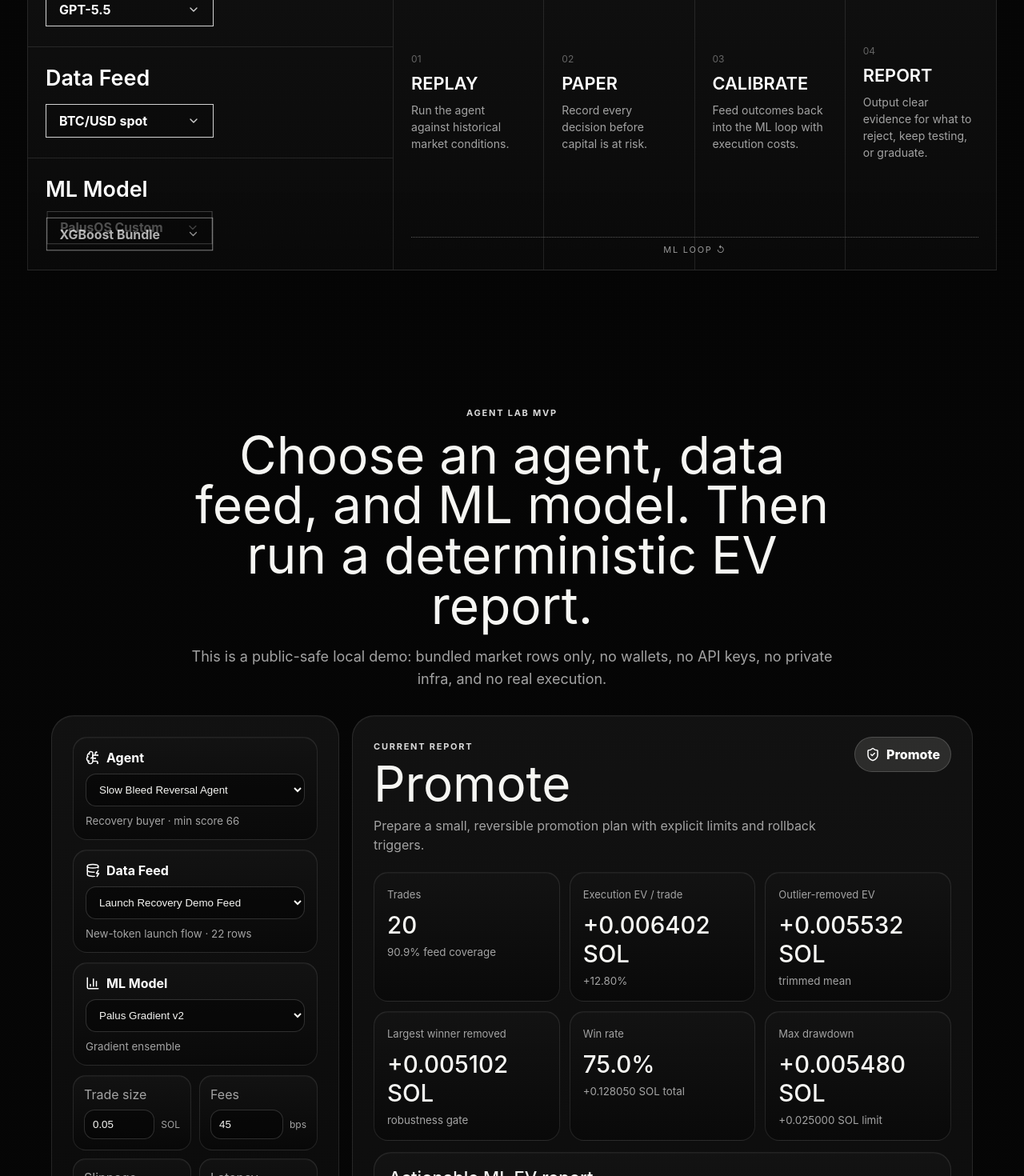
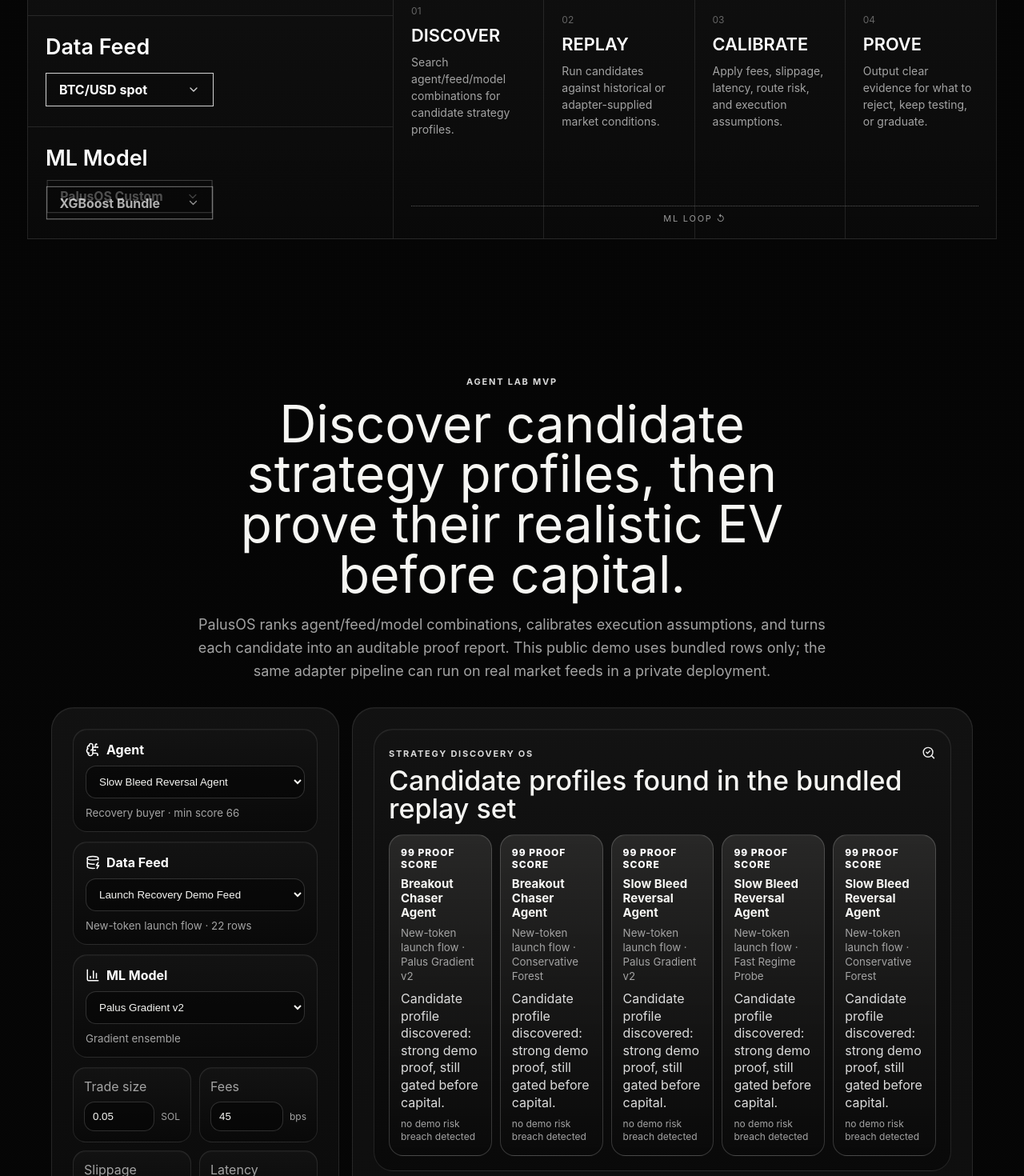
Before and after one commit to jasonheron/palusos, a React (Vite) app: page / in a window 1280 px wide. Shown: the part 1300-2770 px from the top of the page at 80% size. Built offline with nearby package versions, Linux system fonts and the light colour scheme.

Commit message:
Reframe PalusOS as discovery proof engine

```diff
--- a/src/App.tsx
+++ b/src/App.tsx
@@ -7,7 +7,7 @@
 import './styles/palusos-hero.css';
 
 const copy = {
-  tagline: 'The learning layer for agentic trading agents',
+  tagline: 'Discovery + proof for autonomous trading agents',
 };
 
 function App() {
@@ -54,7 +54,7 @@
           <span className="eyebrow">Current verdict</span>
           <strong>Keep Testing</strong>
         </div>
-        <p>Promising candidate. Not promoted until execution costs, robustness, and safety checks all pass.</p>
+        <p>Candidate profile discovered. Not promoted until realistic EV, execution calibration, robustness, and safety checks all pass.</p>
         <div className="hero-card__rows">
           <StatusRow icon={<BrainCircuit />} label="Replay + discovery" value="Pass" />
           <StatusRow icon={<LineChart />} label="Execution-adjusted EV" value="Watch" />
@@ -100,18 +100,18 @@
     { title: 'ML Model', options: ['PalusOS Custom', 'XGBoost Bundle', 'LSTM Regime Model', 'PalusOS Memes'] },
   ];
   const loop = [
-    { title: 'Replay', text: 'Run the agent against historical market conditions.' },
-    { title: 'Paper', text: 'Record every decision before capital is at risk.' },
-    { title: 'Calibrate', text: 'Feed outcomes back into the ML loop with execution costs.' },
-    { title: 'Report', text: 'Output clear evidence for what to reject, keep testing, or graduate.' },
+    { title: 'Discover', text: 'Search agent/feed/model combinations for candidate strategy profiles.' },
+    { title: 'Replay', text: 'Run candidates against historical or adapter-supplied market conditions.' },
+    { title: 'Calibrate', text: 'Apply fees, slippage, latency, route risk, and execution assumptions.' },
+    { title: 'Prove', text: 'Output clear evidence for what to reject, keep testing, or graduate.' },
   ];
 
   return (
     <section className="system-section" id="architecture">
       <div className="section-heading compact">
         <span className="eyebrow">What is PalusOS</span>
-        <h2>Autonomous trading agents are coming, but they need more than a wallet and a prompt.</h2>
-        <p>PalusOS is the learning layer for AI trading agents: a full ML lab, backtesting engine, quote-backed paper trader, and live-calibration system that helps agents discover strategies, test realistic EV, and build trading profiles before risking capital.</p>
+        <h2>PalusOS is the discovery and proof engine for autonomous trading agents.</h2>
+        <p>It searches for candidate trading profiles, tests them through replay and quote-backed paper trading, calibrates results against execution reality, and produces EV reports before capital is at risk.</p>
       </div>
 
       <div className="system-diagram" aria-label="PalusOS system diagram">
@@ -153,12 +153,12 @@
       <div className="section-heading compact">
         <span className="eyebrow">Composable by design</span>
         <h2>Plug in your market feed, strategy runner, gates, and reports.</h2>
-        <p>PalusOS is market-agnostic: connect the data source you trust, run the agent you want to evaluate, and get a decision backed by evidence.</p>
+        <p>PalusOS is data-adapter based. This repo ships bundled demo rows for safety, but replacing them with real market feeds makes the same discovery, evaluation, and proof pipeline operate on real inputs.</p>
       </div>
 
       <div className="module-grid">
-        <ModuleCard icon={<Layers3 />} title="Market adapters" items={marketAdapters.map((adapter) => `${adapter.name}: ${adapter.description}`)} />
-        <ModuleCard icon={<Bot />} title="Strategy runners" items={strategyRunners.map((runner) => `${runner.name}: ${runner.input}`)} />
+        <ModuleCard icon={<Layers3 />} title="Market adapters" items={[...marketAdapters.map((adapter) => `${adapter.name}: ${adapter.description}`), 'Swap bundled demo rows for real feeds in private deployments']} />
+        <ModuleCard icon={<Bot />} title="Strategy discovery" items={['Discover candidate profiles across agent/feed/model combinations', ...strategyRunners.map((runner) => `${runner.name}: ${runner.input}`)]} />
         <ModuleCard icon={<ShieldCheck />} title="Promotion gates" items={['Reject weak strategies before real capital', 'Require robust EV after outlier removal', 'Graduate only under explicit limits and rollback rules']} />
         <ModuleCard icon={<LockKeyhole />} title="Clean product package" items={['No private keys or .env files', 'Demo data only', 'Clear scope: evaluation and reporting infrastructure']} />
       </div>
@@ -196,9 +196,9 @@
   return (
     <section className="final-cta">
       <span className="eyebrow">Why now?</span>
-      <h2>Actionable ML EV reports, not a blackbox.</h2>
+      <h2>Prove before capital.</h2>
       <p>
-        In the words of your favourite LLM: "no more hand-waving, just real results". PalusOS gives teams a repeatable way to evaluate agents against real data, realistic execution assumptions, and clear safety gates.
+        PalusOS gives teams a repeatable way to discover candidate strategy profiles, evaluate them against adapter-backed data, calibrate execution assumptions, and produce clear evidence without claiming live profitability.
       </p>
       <a className="button primary" href="#agent-lab">Run the Agent Lab <ArrowRight size={18} /></a>
     </section>
--- a/src/components/AgentDashboard.tsx
+++ b/src/components/AgentDashboard.tsx
@@ -19,10 +19,10 @@
     <section className="dashboard-section" id="demo">
       <div className="section-heading">
         <span className="eyebrow">Decision reports</span>
-        <h2>Actionable ML EV reports, not a blackbox.</h2>
+        <h2>Proof reports, not black boxes.</h2>
         <p>
-          Following the same path as industrial quants: ingest market data, run a candidate,
-          adjust paper results for execution assumptions, and produce a decision report.
+          Following the same path as industrial quants: ingest adapter-backed market data, discover a candidate,
+          calibrate paper results against execution reality, and produce an EV proof report.
         </p>
       </div>
 
--- a/src/components/AgentLab.tsx
+++ b/src/components/AgentLab.tsx
@@ -1,13 +1,15 @@
 import type React from 'react';
 import { useMemo, useState } from 'react';
-import { BarChart3, BrainCircuit, Calculator, DatabaseZap, Play, ShieldCheck } from 'lucide-react';
+import { BarChart3, BrainCircuit, Calculator, DatabaseZap, Play, SearchCheck, ShieldCheck } from 'lucide-react';
 import { agentDefinitions, dataFeedDefinitions, modelDefinitions } from '../data/agentLabData';
 import {
   defaultExecutionAssumptions,
+  discoverStrategyProfiles,
   evaluateAgentLab,
   formatPct,
   formatSol,
   type ExecutionAssumptions,
+  type StrategyDiscoveryCandidate,
 } from '../modules/evaluationEngine';
 
 type AssumptionKey = keyof Pick<ExecutionAssumptions, 'tradeSizeSol' | 'feeBps' | 'slippageBps' | 'latencyMs' | 'maxDrawdownSol'>;
@@ -36,6 +38,10 @@
   const [runCount, setRunCount] = useState(1);
 
   const draftReport = useMemo(() => evaluateAgentLab({ ...selected, assumptions }), [selected, assumptions]);
+  const discoveryCandidates = useMemo(
+    () => discoverStrategyProfiles(agentDefinitions, dataFeedDefinitions, modelDefinitions, assumptions).slice(0, 5),
+    [assumptions],
+  );
   const isStale = report.agent.id !== selected.agent.id
     || report.dataFeed.id !== selected.dataFeed.id
     || report.model.id !== selected.model.id
@@ -43,6 +49,14 @@
 
   const runEvaluation = () => {
     setReport(draftReport);
+    setRunCount((count) => count + 1);
+  };
+
+  const loadDiscoveryCandidate = (candidate: StrategyDiscoveryCandidate) => {
+    setAgentId(candidate.agent.id);
+    setFeedId(candidate.dataFeed.id);
+    setModelId(candidate.model.id);
+    setReport(candidate.report);
     setRunCount((count) => count + 1);
   };
 
@@ -54,10 +68,11 @@
     <section className="agent-lab-section" id="agent-lab">
       <div className="section-heading compact">
         <span className="eyebrow">Agent Lab MVP</span>
-        <h2>Choose an agent, data feed, and ML model. Then run a deterministic EV report.</h2>
+        <h2>Discover candidate strategy profiles, then prove their realistic EV before capital.</h2>
         <p>
-          This is a public-safe local demo: bundled market rows only, no wallets, no API keys,
-          no private infra, and no real execution.
+          PalusOS ranks agent/feed/model combinations, calibrates execution assumptions, and turns
+          each candidate into an auditable proof report. This public demo uses bundled rows only;
+          the same adapter pipeline can run on real market feeds in a private deployment.
         </p>
       </div>
 
@@ -111,9 +126,40 @@
             <Calculator size={18} />
             <span>Selection threshold: {draftReport.threshold}. Run #{runCount}{isStale ? ' · pending changes' : ' · report current'}.</span>
           </div>
+
+          <div className="demo-data-note">
+            <b>Public repo safety note</b>
+            <span>Demo data only: no wallets, API keys, private databases, or live execution are shipped here.</span>
+          </div>
         </div>
 
         <div className="lab-report-panel">
+          <div className="discovery-panel" aria-label="Strategy discovery candidates">
+            <div className="discovery-panel__header">
+              <div>
+                <span className="eyebrow">Strategy discovery OS</span>
+                <h3>Candidate profiles found in the bundled replay set</h3>
+              </div>
+              <SearchCheck size={22} />
+            </div>
+            <div className="discovery-cards">
+              {discoveryCandidates.map((candidate) => (
+                <button
+                  key={candidate.profileId}
+                  className={`discovery-card ${candidate.stage}`}
+                  type="button"
+                  onClick={() => loadDiscoveryCandidate(candidate)}
+                >
+                  <span>{candidate.proofScore} proof score</span>
+                  <strong>{candidate.agent.name}</strong>
+                  <small>{candidate.dataFeed.market} · {candidate.model.name}</small>
+                  <em>{candidate.headline}</em>
+                  <i>{candidate.riskFlags.join(' · ')}</i>
+                </button>
+              ))}
+            </div>
+          </div>
+
           <div className="lab-report-hero">
             <div>
               <span className="eyebrow">Current report</span>
--- a/src/modules/evaluationEngine.ts
+++ b/src/modules/evaluationEngine.ts
@@ -107,6 +107,19 @@
   rationale: string[];
 }
 
+export interface StrategyDiscoveryCandidate {
+  profileId: string;
+  agent: AgentDefinition;
+  dataFeed: DataFeedDefinition;
+  model: ModelDefinition;
+  report: EvaluationReport;
+  proofScore: number;
+  stage: 'reject' | 'continue_proof' | 'promotion_candidate';
+  headline: string;
+  proofPoints: string[];
+  riskFlags: string[];
+}
+
 export const defaultExecutionAssumptions: ExecutionAssumptions = {
   tradeSizeSol: 0.05,
   feeBps: 45,
@@ -175,6 +188,32 @@
     action: actionForVerdict(verdict),
     rationale: buildRationale(stats, assumptions, verdict),
   };
+}
+
+export function discoverStrategyProfiles(
+  agents: AgentDefinition[],
+  dataFeeds: DataFeedDefinition[],
+  models: ModelDefinition[],
+  assumptions: ExecutionAssumptions,
+): StrategyDiscoveryCandidate[] {
+  return agents
+    .flatMap((agent) => dataFeeds.flatMap((dataFeed) => models.map((model) => {
+      const report = evaluateAgentLab({ agent, dataFeed, model, assumptions });
+      const proofScore = scoreDiscoveryCandidate(report);
+      return {
+        profileId: `${agent.id}__${dataFeed.id}__${model.id}`,
+        agent,
+        dataFeed,
+        model,
+        report,
+        proofScore,
+        stage: discoveryStage(report),
+        headline: discoveryHeadline(report),
+        proofPoints: buildDiscoveryProofPoints(report),
+        riskFlags: buildDiscoveryRiskFlags(report),
+      } satisfies StrategyDiscoveryCandidate;
+    })))
+    .sort((a, b) => b.proofScore - a.proofScore || b.report.stats.selectedTrades - a.report.stats.selectedTrades);
 }
 
 export function evaluateTrade(
@@ -294,6 +333,53 @@
   }
 }
 
+function scoreDiscoveryCandidate(report: EvaluationReport): number {
+  const verdictBase = report.verdict === 'promote' ? 36 : report.verdict === 'keep_testing' ? 18 : 0;
+  const sampleScore = Math.min(18, report.stats.selectedTrades * 0.9);
+  const robustEvScore = clamp(report.stats.outlierRemovedEvSol / report.assumptions.tradeSizeSol * 100 * 2.2, -18, 28);
+  const winnerRemovedScore = clamp(report.stats.largestWinnerRemovedEvSol / report.assumptions.tradeSizeSol * 100 * 1.7, -16, 22);
+  const drawdownPenalty = report.stats.maxDrawdownSol > report.assumptions.maxDrawdownSol
+    ? 20
+    : (report.stats.maxDrawdownSol / report.assumptions.maxDrawdownSol) * 8;
+
+  return clamp(Math.round(verdictBase + sampleScore + robustEvScore + winnerRemovedScore + report.stats.confidenceScore * 0.24 - drawdownPenalty), 0, 99);
+}
+
+function discoveryStage(report: EvaluationReport): StrategyDiscoveryCandidate['stage'] {
+  if (report.verdict === 'promote') return 'promotion_candidate';
+  if (report.verdict === 'reject') return 'reject';
+  return 'continue_proof';
+}
+
+function discoveryHeadline(report: EvaluationReport): string {
+  switch (report.verdict) {
+    case 'promote':
+      return 'Candidate profile discovered: strong demo proof, still gated before capital.';
+    case 'keep_testing':
+      return 'Candidate profile needs more proof before promotion.';
+    case 'reject':
+      return 'Rejected in proof engine before any capital path.';
+  }
+}
+
+function buildDiscoveryProofPoints(report: EvaluationReport): string[] {
+  return [
+    `${report.stats.selectedTrades} selected replay events`,
+    `${formatSol(report.stats.outlierRemovedEvSol)} outlier-removed EV`,
+    `${formatSol(report.stats.largestWinnerRemovedEvSol)} largest-winner-removed EV`,
+  ];
+}
+
+function buildDiscoveryRiskFlags(report: EvaluationReport): string[] {
+  const flags: string[] = [];
+  if (report.stats.selectedTrades < 14) flags.push('low proof density');
+  if (report.stats.outlierRemovedEvSol <= 0) flags.push('negative robust EV');
+  if (report.stats.largestWinnerRemovedEvSol <= 0) flags.push('single-winner dependence');
+  if (report.stats.maxDrawdownSol > report.assumptions.maxDrawdownSol) flags.push('drawdown breach');
+  if (flags.length === 0) flags.push('no demo risk breach detected');
+  return flags;
+}
+
 function sum(values: number[]): number {
   return values.reduce((total, value) => total + value, 0);
 }
--- a/src/styles/app.css
+++ b/src/styles/app.css
@@ -208,7 +208,7 @@
 
 .agent-lab-section { max-width: 1220px; margin: 0 auto; padding: 88px clamp(18px, 4vw, 34px); }
 .lab-shell { display: grid; grid-template-columns: 360px 1fr; gap: 16px; align-items: start; }
-.lab-config-panel, .lab-report-panel, .lab-select, .assumption-control, .lab-stat-card, .rationale-box, .trade-table-wrap {
+.lab-config-panel, .lab-report-panel, .lab-select, .assumption-control, .lab-stat-card, .rationale-box, .trade-table-wrap, .discovery-panel, .discovery-card, .demo-data-note {
   border: 1px solid var(--line);
   background: linear-gradient(180deg, rgba(19,19,19,.92), rgba(9,9,9,.92));
   box-shadow: inset 0 1px 0 rgba(255,255,255,.045);
@@ -249,7 +249,25 @@
 }
 .run-evaluation-button:hover { background: #fff; transform: translateY(-1px); }
 .lab-note { display: flex; gap: 10px; align-items: center; color: var(--muted); font-size: 13px; line-height: 1.45; }
+.demo-data-note { display: grid; gap: 5px; border-radius: 16px; padding: 13px; font-size: 13px; line-height: 1.45; }
+.demo-data-note b { color: #fff; }
+.demo-data-note span { color: var(--muted); }
 .lab-report-panel { display: grid; gap: 14px; }
+.discovery-panel { border-radius: 24px; padding: 18px; }
+.discovery-panel__header { display: flex; justify-content: space-between; gap: 16px; align-items: flex-start; margin-bottom: 14px; }
+.discovery-panel__header h3 { margin: 8px 0 0; font-size: clamp(24px, 3vw, 34px); line-height: 1.05; font-weight: 450; letter-spacing: normal; }
+.discovery-panel__header svg { color: #eee; }
+.discovery-cards { display: grid; grid-template-columns: repeat(5, 1fr); gap: 10px; }
+.discovery-card { display: grid; gap: 8px; text-align: left; color: var(--text); border-radius: 18px; padding: 14px; cursor: pointer; min-height: 190px; }
+.discovery-card:hover { border-color: rgba(255,255,255,.28); transform: translateY(-1px); }
+.discovery-card span { color: #fff; font-size: 12px; font-weight: 800; text-transform: uppercase; letter-spacing: .08em; }
+.discovery-card strong { font-size: 15px; line-height: 1.2; }
+.discovery-card small, .discovery-card em, .discovery-card i { color: var(--muted); font-style: normal; line-height: 1.35; }
+.discovery-card em { color: #dcdcdc; }
+.discovery-card i { font-size: 12px; margin-top: auto; }
+.discovery-card.promotion_candidate { background: linear-gradient(180deg, rgba(245,242,235,.105), rgba(10,10,10,.92)); border-color: rgba(255,255,255,.18); }
+.discovery-card.continue_proof { background: linear-gradient(180deg, rgba(30,30,30,.96), rgba(10,10,10,.92)); }
+.discovery-card.reject { opacity: .78; }
 .lab-report-hero { display: flex; justify-content: space-between; gap: 18px; align-items: flex-start; padding-bottom: 8px; }
 .lab-report-hero h3 { font-size: clamp(36px, 5vw, 62px); font-weight: 430; line-height: .95; margin: 10px 0; }
 .lab-report-hero p { color: var(--muted); margin: 0; line-height: 1.5; max-width: 620px; }
@@ -278,9 +296,10 @@
   .lab-shell { grid-template-columns: 1fr; }
   .lab-config-panel { position: static; }
   .lab-card-grid { grid-template-columns: repeat(2, 1fr); }
+  .discovery-cards { grid-template-columns: repeat(2, 1fr); }
 }
 
 @media (max-width: 720px) {
-  .assumption-grid, .lab-card-grid { grid-template-columns: 1fr; }
+  .assumption-grid, .lab-card-grid, .discovery-cards { grid-template-columns: 1fr; }
   .lab-report-hero { flex-direction: column; }
 }
```
Also changed, not shown: presentation/SLIDES.md (+24 -25 lines), 5 other files (tests, documents, lock files or other folders).
